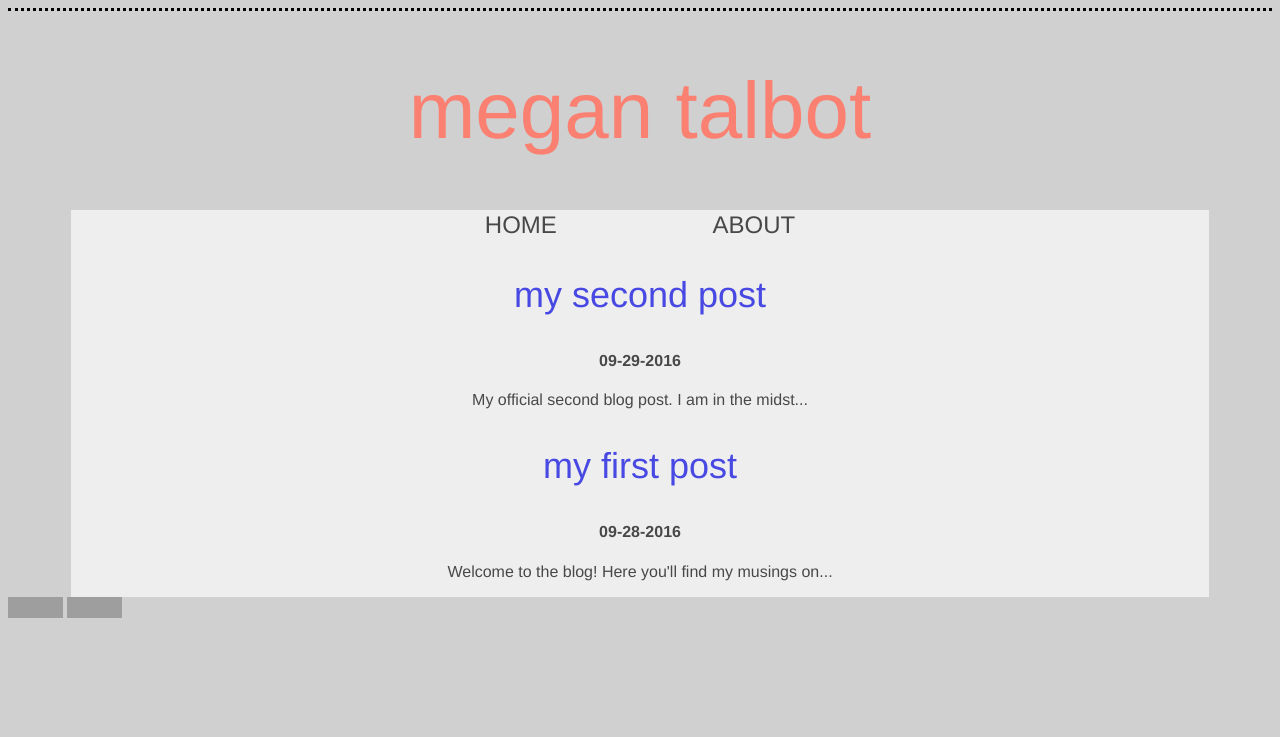
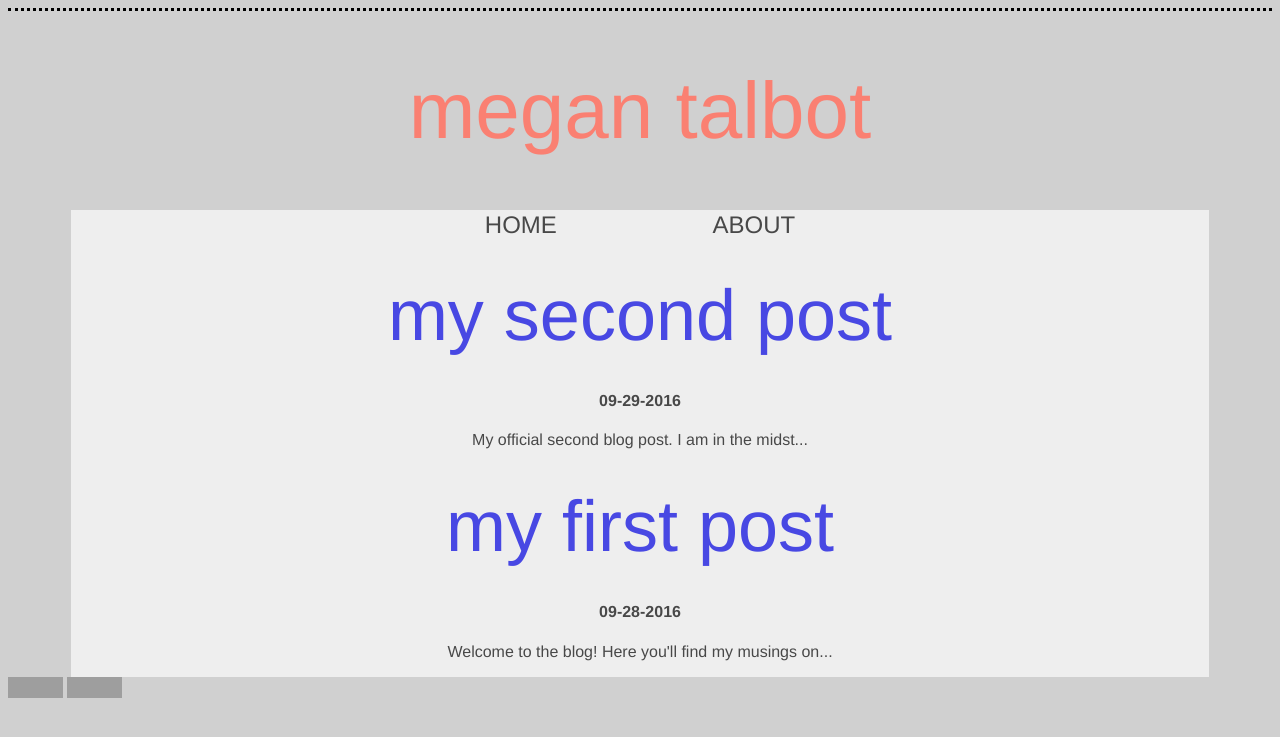
Before and after one commit to meganft/meganft.github.io, a Jekyll site: the page built from index.html, in a window 1280 px wide. Shown: the top 737 px of the page. Built offline with Jekyll 4.4.1, drawn with Linux system fonts in a browser that asks for light colours; grey boxes are pictures that could not be loaded.

```diff
--- a/index.html
+++ b/index.html
@@ -5,7 +5,7 @@ layout: default
 
 
 {% for post in site.posts %}
-  <h3><a style="font-size: 1em;" href="{{ post.url }}">{{ post.title }}</a></h3>
+  <h3><a style="font-size: 2em;" href="{{ post.url }}">{{ post.title }}</a></h3>
   <h4>{{ post.date | date: "%m-%d-%Y" }}</h4>
     <p>{{ post.content | strip_html | truncatewords:10}}</p>
 {% endfor %}
```
